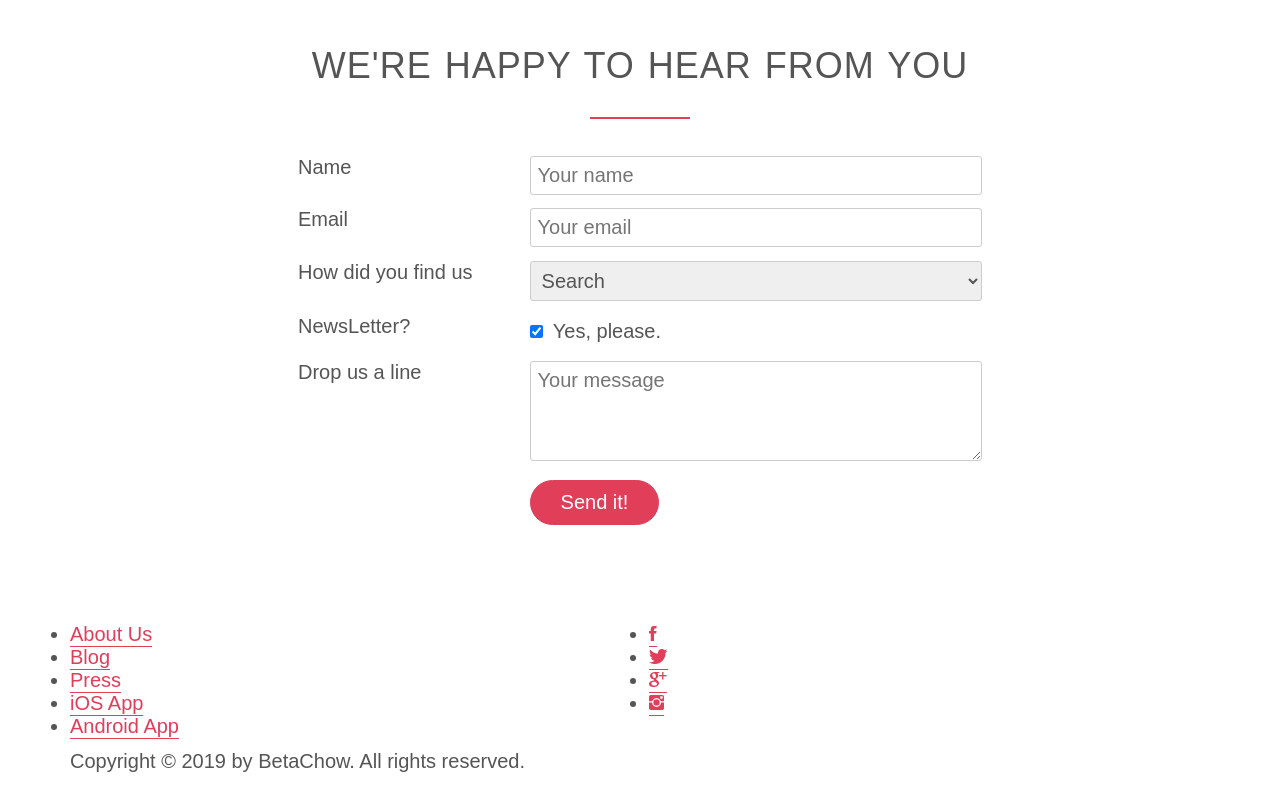
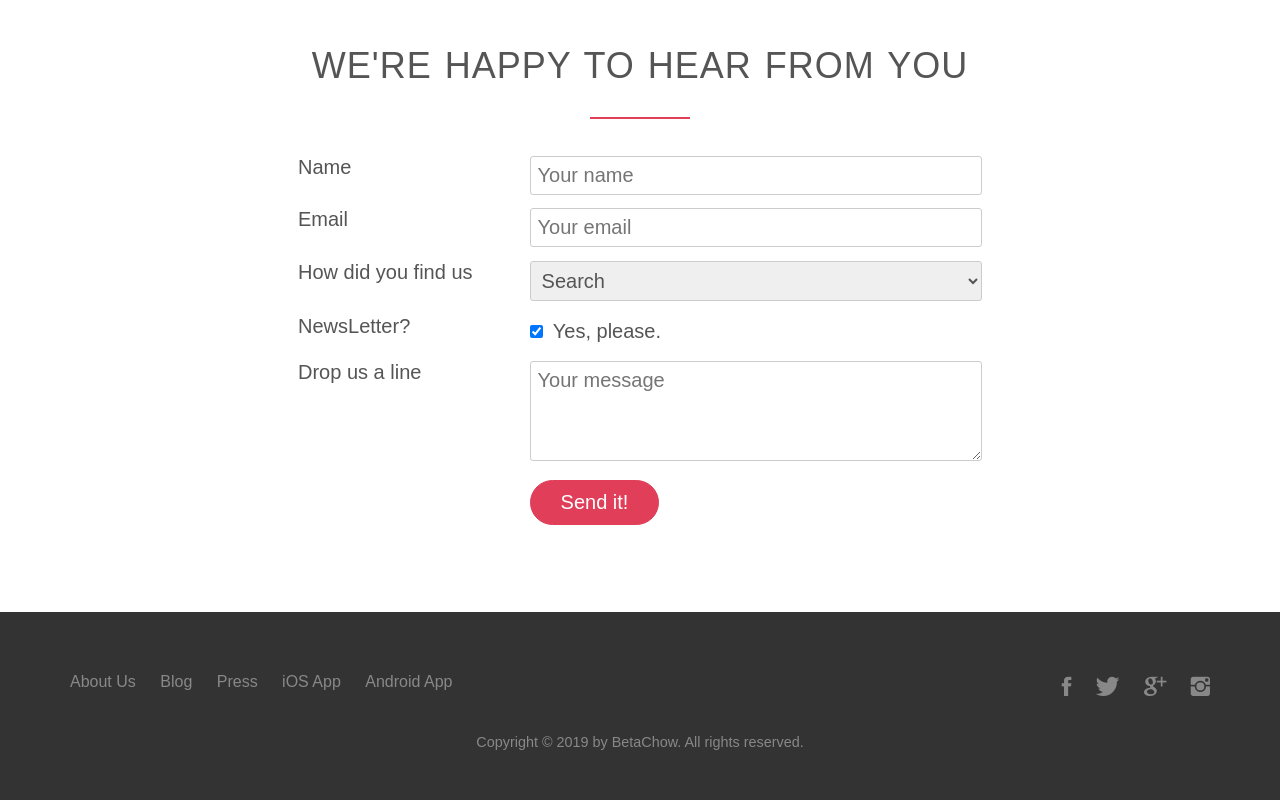
Before and after one commit to Darc99/Beta-Chow, a plain HTML site: page index.html in a window 1280 px wide. Shown: the part 4839-5639 px from the top of the page. Before the commit the page ends 5612 px from the top, so only its background shows below. Drawn offline with Linux system fonts and the light colour scheme; files whose address does not match are found by name.

Commit message:
added css for footer

```diff
--- a/resources/css/style.css
+++ b/resources/css/style.css
@@ -418,3 +418,83 @@ input[type=checkbox]{
 *:focus{
     outline: none;
 }
+
+
+/* ----------------------------------------------- */
+/*FOOTER*/
+footer{
+    background-color: #333;
+    padding: 50px;
+    font-size: 80%;
+}
+
+.footer-nav{
+    list-style: none;
+    float: left;
+}
+
+.social-links{
+    list-style: none;
+    float: right;
+}
+
+.footer-nav li,
+.social-links li {
+    display: inline;
+    margin-right: 20px;
+}
+
+.footer-nav li:last-child,
+.social-links li:last-child{
+    margin-right: 0;
+}
+
+.footer-nav li a:link,
+.footer-nav li a:visited,
+.social-links li a:link,
+.social-links li a:visited{
+    text-decoration: none;
+    border: 0;
+    color: #888;
+    transition: color 0.2s;
+}
+
+.footer-nav li a:hover,
+.footer-nav li a:active{
+    color: #ddd;
+}
+
+.social-links li a:link,
+.social-links li a:visited{
+    font-size: 160%;
+}
+
+.ion-social-facebook,
+.ion-social-twiiter,
+.ion-social-googleplus,
+.ion-social-instagram{
+    transition: color 0.2s;
+}
+
+.ion-social-facebook:hover{
+    color:#3b5998;
+}
+
+.ion-social-twitter:hover{
+    color:#00aced;
+}
+
+.ion-social-googleplus:hover{
+    color:#dd4b39;
+}
+
+.ion-social-instagram:hover{
+    color:#517fa4;
+}
+
+footer p{
+    color: #888;
+    text-align: center;
+    font-size: 90%;
+    margin-top: 20px;
+}
```
